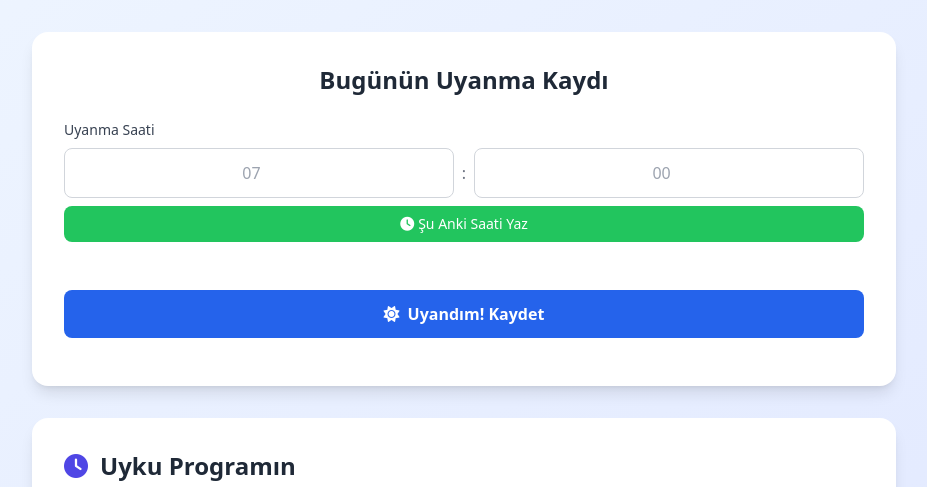
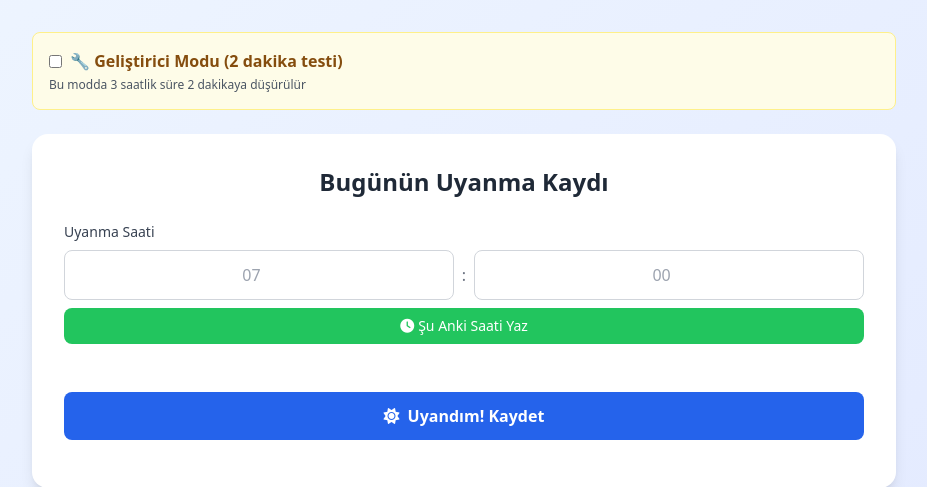
Before and after one commit to yasarefe-official/uykutakipecrin, a Flask app: page / in a window 1280 px wide. Shown: the part 104-591 px from the top of the page, without its empty margins (176-1103 px from the left). Run offline with Flask 2, Linux system fonts and the light colour scheme; some libraries are stand-ins or nearby versions.

Commit message:
feat: Geliştirici modunu arayüzde görünür yap
`templates/index.html` dosyasındaki Geliştirici Modu bölümünü çevreleyen `div` etiketinden `hidden` CSS sınıfını kaldırdım. Bu değişiklik, test amacıyla 2 dakikalık bildirim zamanlayıcısını etkinleştirmenize olanak tanır.

```diff
--- a/templates/index.html
+++ b/templates/index.html
@@ -14,7 +14,7 @@
         </header>
 
         <!-- Geliştirici Modu -->
-        <div class="hidden mb-6 p-4 bg-yellow-50 border border-yellow-200 rounded-lg">
+        <div class="mb-6 p-4 bg-yellow-50 border border-yellow-200 rounded-lg">
             <label class="flex items-center">
                 <input type="checkbox" id="devMode" class="mr-2">
                 <span class="text-yellow-800 font-semibold">🔧 Geliştirici Modu (2 dakika testi)</span>
```
